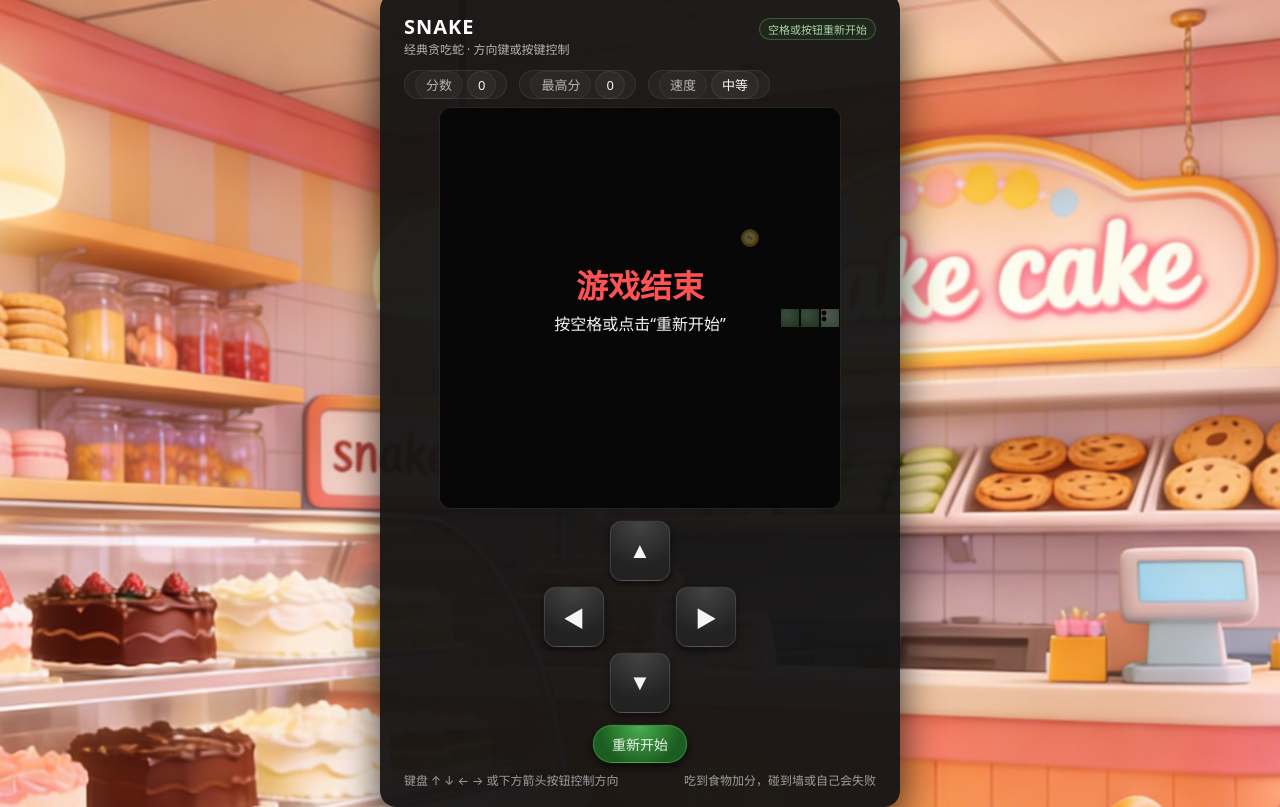
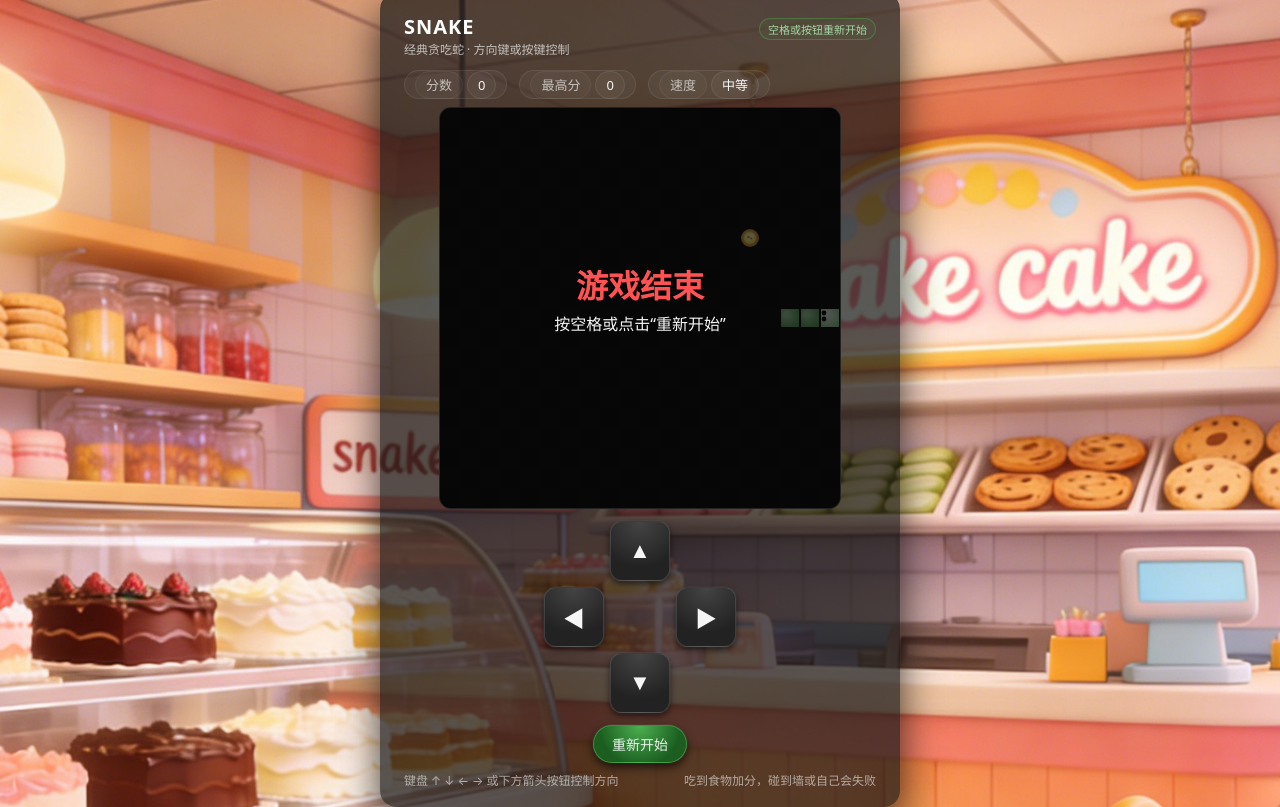
Before and after one commit to zjn1554826413-wq/TEST, a plain HTML site: page index.html in a window 1280 px wide. Drawn offline with Linux system fonts and the light colour scheme.

Commit message:
Update index.html

```diff
--- a/index.html
+++ b/index.html
@@ -20,7 +20,7 @@
   color: #f5f5f5;
 }
     .container {
-      background: rgba(20, 20, 20, 0.95);
+      background: rgba(20, 20, 20, 0.7);
       padding: 20px 24px 18px;
       border-radius: 16px;
       box-shadow:
```
